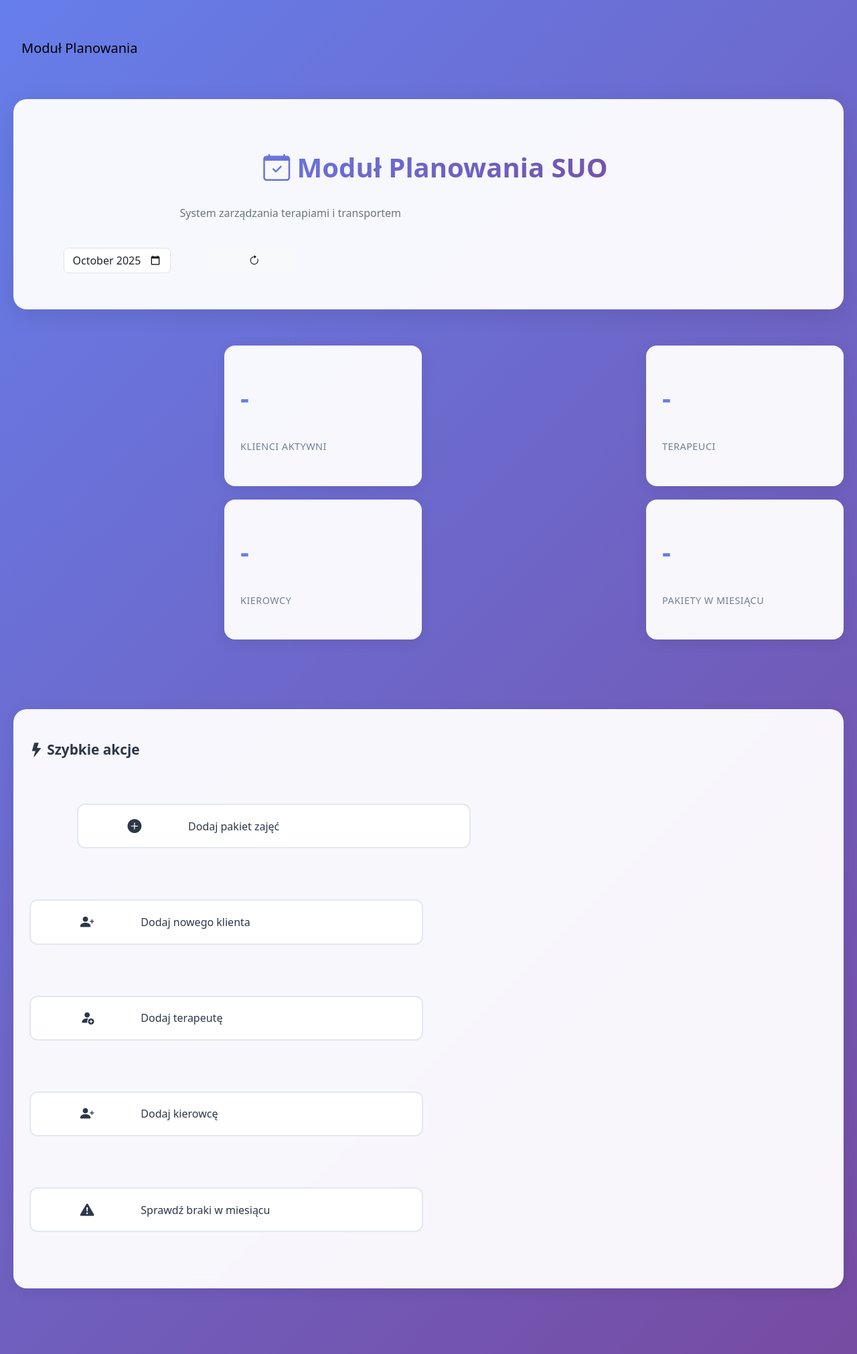
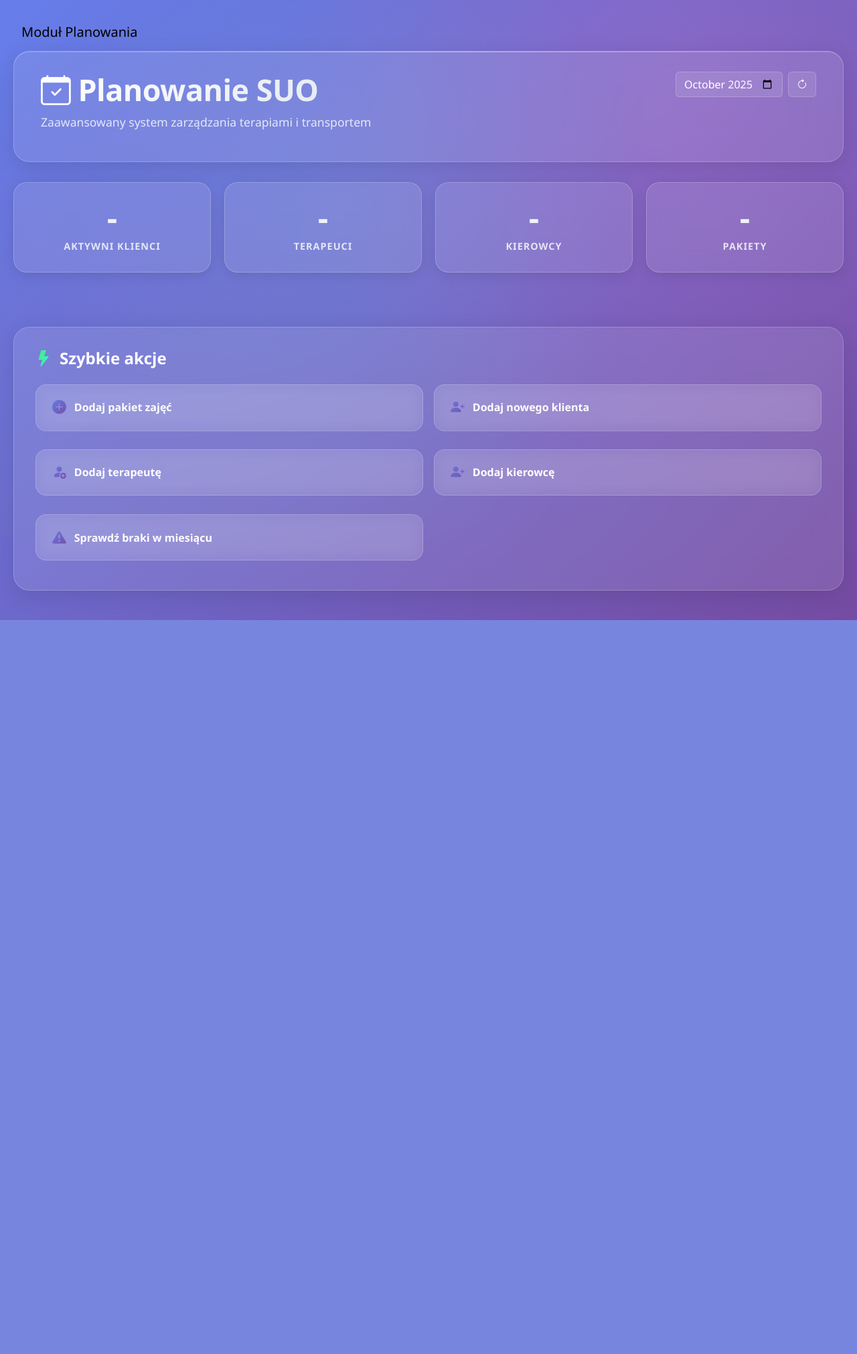
Before and after one commit to romloj/centrum, a Flask app: template templates/index.html in a window 1280 px wide. Shown: the whole page at 67% size. After the commit the page ends 926 px from the top, so only its background shows below. Run offline with Flask 3, Linux system fonts and the light colour scheme; the template is opened without the code that fills it, so the values that code supplies are empty; parts of the project's set-up code (start-up, migrations or seed data) failed here and were passed over; some libraries are stand-ins or nearby versions.

Commit message:
Update index.html

```diff
--- a/templates/index.html
+++ b/templates/index.html
@@ -7,68 +7,177 @@
   <link href="https://cdn.jsdelivr.net/npm/bootstrap@5.3.3/dist/css/bootstrap.min.css" rel="stylesheet">
   <link rel="stylesheet" href="https://cdn.jsdelivr.net/npm/bootstrap-icons@1.11.3/font/bootstrap-icons.min.css">
   <style>
+    :root {
+      --primary-gradient: linear-gradient(135deg, #667eea 0%, #764ba2 100%);
+      --secondary-gradient: linear-gradient(135deg, #f093fb 0%, #f5576c 100%);
+      --success-gradient: linear-gradient(135deg, #4facfe 0%, #00f2fe 100%);
+      --warning-gradient: linear-gradient(135deg, #43e97b 0%, #38f9d7 100%);
+      --glass-bg: rgba(255, 255, 255, 0.1);
+      --glass-border: rgba(255, 255, 255, 0.2);
+      --text-dark: #2d3748;
+      --text-light: #718096;
+    }
+
+    * {
+      margin: 0;
+      padding: 0;
+      box-sizing: border-box;
+    }
+
     body {
-      background: linear-gradient(135deg, #667eea 0%, #764ba2 100%);
+      background: var(--primary-gradient);
       min-height: 100vh;
+      font-family: 'Segoe UI', system-ui, -apple-system, sans-serif;
       padding: 20px;
+      position: relative;
+      overflow-x: hidden;
+    }
+
+    body::before {
+      content: '';
+      position: fixed;
+      top: 0;
+      left: 0;
+      width: 100%;
+      height: 100%;
+      background:
+        radial-gradient(circle at 20% 80%, rgba(120, 119, 198, 0.3) 0%, transparent 50%),
+        radial-gradient(circle at 80% 20%, rgba(255, 119, 198, 0.2) 0%, transparent 50%),
+        radial-gradient(circle at 40% 40%, rgba(120, 219, 255, 0.15) 0%, transparent 50%);
+      pointer-events: none;
+      z-index: -1;
     }
 
     .app-container {
       max-width: 1400px;
       margin: 0 auto;
+      position: relative;
     }
 
+    /* Nowy Header z Glassmorphism */
     .app-header {
-      background: rgba(255, 255, 255, 0.95);
-      backdrop-filter: blur(10px);
-      border-radius: 20px;
-      padding: 30px;
+      background: var(--glass-bg);
+      backdrop-filter: blur(20px);
+      border: 1px solid var(--glass-border);
+      border-radius: 24px;
+      padding: 30px 40px;
       margin-bottom: 30px;
-      box-shadow: 0 8px 32px rgba(0, 0, 0, 0.1);
+      box-shadow:
+        0 8px 32px rgba(0, 0, 0, 0.1),
+        inset 0 1px 0 rgba(255, 255, 255, 0.2);
+      position: relative;
+      overflow: hidden;
+    }
+
+    .app-header::before {
+      content: '';
+      position: absolute;
+      top: 0;
+      left: 0;
+      right: 0;
+      height: 1px;
+      background: linear-gradient(90deg, transparent, rgba(255,255,255,0.4), transparent);
     }
 
     .app-title {
-      font-size: 2.5rem;
-      font-weight: 700;
-      background: linear-gradient(135deg, #667eea 0%, #764ba2 100%);
+      font-size: 2.8rem;
+      font-weight: 800;
+      background: linear-gradient(135deg, #fff 0%, #e2e8f0 100%);
       -webkit-background-clip: text;
       -webkit-text-fill-color: transparent;
       margin: 0;
+      letter-spacing: -0.5px;
     }
 
     .app-subtitle {
-      color: #6c757d;
+      color: rgba(255, 255, 255, 0.8);
+      font-size: 1.1rem;
       margin-top: 8px;
+      font-weight: 400;
     }
 
+    /* Ulepszone Statystyki */
+    .stats-container {
+      display: grid;
+      grid-template-columns: repeat(auto-fit, minmax(240px, 1fr));
+      gap: 20px;
+      margin-bottom: 40px;
+    }
+
+    .stat-card {
+      background: var(--glass-bg);
+      backdrop-filter: blur(20px);
+      border: 1px solid var(--glass-border);
+      border-radius: 20px;
+      padding: 28px 24px;
+      text-align: center;
+      transition: all 0.3s ease;
+      position: relative;
+      overflow: hidden;
+      box-shadow: 0 4px 20px rgba(0, 0, 0, 0.1);
+    }
+
+    .stat-card::before {
+      content: '';
+      position: absolute;
+      top: 0;
+      left: -100%;
+      width: 100%;
+      height: 100%;
+      background: linear-gradient(90deg, transparent, rgba(255,255,255,0.1), transparent);
+      transition: left 0.6s;
+    }
+
+    .stat-card:hover::before {
+      left: 100%;
+    }
+
+    .stat-card:hover {
+      transform: translateY(-5px);
+      border-color: rgba(255, 255, 255, 0.3);
+    }
+
+    .stat-value {
+      font-size: 3rem;
+      font-weight: 800;
+      background: linear-gradient(135deg, #fff 0%, #e2e8f0 100%);
+      -webkit-background-clip: text;
+      -webkit-text-fill-color: transparent;
+      margin-bottom: 8px;
+      line-height: 1;
+    }
+
+    .stat-label {
+      color: rgba(255, 255, 255, 0.8);
+      font-size: 0.9rem;
+      text-transform: uppercase;
+      letter-spacing: 1px;
+      font-weight: 600;
+    }
+
+    /* Nowoczesny Grid Dashboard */
     .dashboard-grid {
-		  display: grid !important;
-		  grid-template-columns: repeat(auto-fill, minmax(300px, 1fr)) !important;
-		  gap: 20px !important;
-		  margin-bottom: 30px !important;
-		  align-items: stretch !important;
+      display: grid;
+      grid-template-columns: repeat(auto-fit, minmax(320px, 1fr));
+      gap: 24px;
+      margin-bottom: 40px;
     }
 
     .app-card {
-      background: rgba(255, 255, 255, 0.95) !important;
-      backdrop-filter: blur(10px) !important;
-      border-radius: 20px !important;
-      padding: 32px !important;
-      text-align: center !important;
-      cursor: pointer !important;
-      transition: all 0.3s cubic-bezier(0.4, 0, 0.2, 1) !important;
-      border: 2px solid transparent !important;
-      box-shadow: 0 4px 20px rgba(0, 0, 0, 0.08) !important;
-      position: relative !important;
-      overflow: hidden !important;
-      /* Dodatkowe zabezpieczenia */
-      float: none !important;
-      display: block !important;
-      width: auto !important;
-	  min-height: 220px !important;
-	  display: flex !important;
-	  flex-direction: column !important;
-	  justify-content: center !important;
+      background: var(--glass-bg);
+      backdrop-filter: blur(20px);
+      border: 1px solid var(--glass-border);
+      border-radius: 24px;
+      padding: 32px;
+      cursor: pointer;
+      transition: all 0.4s cubic-bezier(0.4, 0, 0.2, 1);
+      position: relative;
+      overflow: hidden;
+      min-height: 280px;
+      display: flex;
+      flex-direction: column;
+      justify-content: center;
+      box-shadow: 0 8px 32px rgba(0, 0, 0, 0.1);
     }
 
     .app-card::before {
@@ -83,237 +192,224 @@
       transition: opacity 0.3s;
     }
 
+    .app-card::after {
+      content: '';
+      position: absolute;
+      top: -50%;
+      left: -50%;
+      width: 200%;
+      height: 200%;
+      background: linear-gradient(45deg, transparent, rgba(255,255,255,0.1), transparent);
+      transform: rotate(45deg);
+      transition: all 0.6s;
+    }
+
     .app-card:hover {
-      transform: translateY(-8px) scale(1.02) !important;
-      box-shadow: 0 12px 40px rgba(102, 126, 234, 0.3) !important;
-      border-color: rgba(102, 126, 234, 0.3) !important;
+      transform: translateY(-8px) scale(1.02);
+      border-color: rgba(255, 255, 255, 0.4);
+      box-shadow:
+        0 20px 40px rgba(0, 0, 0, 0.15),
+        0 0 0 1px rgba(255, 255, 255, 0.1);
+    }
+
+    .app-card:hover::after {
+      left: 100%;
     }
 
     .app-card:hover::before {
       opacity: 1;
     }
 
-    .app-card:active {
-      transform: translateY(-4px) scale(1.01) !important;
-    }
-
     .card-icon {
       font-size: 3.5rem;
       margin-bottom: 20px;
-      background: linear-gradient(135deg, #667eea 0%, #764ba2 100%);
+      background: linear-gradient(135deg, #fff 0%, #e2e8f0 100%);
       -webkit-background-clip: text;
       -webkit-text-fill-color: transparent;
       position: relative;
-      z-index: 1;
+      z-index: 2;
     }
 
     .card-title {
       font-size: 1.5rem;
-      font-weight: 600;
-      color: #2d3748;
+      font-weight: 700;
+      color: white;
       margin-bottom: 12px;
       position: relative;
-      z-index: 1;
+      z-index: 2;
     }
 
     .card-description {
-      color: #718096;
+      color: rgba(255, 255, 255, 0.8);
       font-size: 0.95rem;
-      line-height: 1.5;
+      line-height: 1.6;
       position: relative;
-      z-index: 1;
+      z-index: 2;
     }
 
-    .stats-row {
-	  display: grid !important;
-	  grid-template-columns: repeat(4, 1fr) !important;
-	  gap: 20px !important;
-	  margin-bottom: 30px !important;
-	}
-
-    .stat-card {
-      background: rgba(255, 255, 255, 0.95);
-      backdrop-filter: blur(10px);
-      border-radius: 16px;
-      padding: 24px;
-      box-shadow: 0 4px 20px rgba(0, 0, 0, 0.08);
-    }
-
-    .stat-value {
-      font-size: 2.5rem;
+    .badge-status {
+      position: absolute;
+      top: 20px;
+      right: 20px;
+      padding: 8px 16px;
+      border-radius: 20px;
+      font-size: 0.75rem;
       font-weight: 700;
-      color: #667eea;
-      margin-bottom: 8px;
-    }
-
-    .stat-label {
-      color: #718096;
-      font-size: 0.9rem;
+      z-index: 3;
+      background: var(--success-gradient);
+      color: white;
       text-transform: uppercase;
       letter-spacing: 0.5px;
     }
 
+    /* Szybkie Akcje - Nowy Styl */
     .quick-actions {
-		  background: rgba(255, 255, 255, 0.95) !important;
-		  backdrop-filter: blur(10px) !important;
-		  border-radius: 20px !important;
-		  padding: 24px !important;
-		  box-shadow: 0 4px 20px rgba(0, 0, 0, 0.08) !important;
-		  margin-bottom: 30px !important;
+      background: var(--glass-bg);
+      backdrop-filter: blur(20px);
+      border: 1px solid var(--glass-border);
+      border-radius: 24px;
+      padding: 32px;
+      box-shadow: 0 8px 32px rgba(0, 0, 0, 0.1);
     }
 
     .quick-actions h3 {
-      font-size: 1.3rem;
-      font-weight: 600;
-      color: #2d3748;
-      margin-bottom: 20px;
-    }
-
-    .action-btn {
-      width: 100%;
-      padding: 16px;
-      border-radius: 12px;
-      border: 2px solid #e2e8f0;
-      background: white;
-      color: #2d3748;
-      font-weight: 500;
-      transition: all 0.2s;
-      margin-bottom: 12px;
+      font-size: 1.5rem;
+      font-weight: 700;
+      color: white;
+      margin-bottom: 24px;
       display: flex;
       align-items: center;
       gap: 12px;
     }
 
+    .quick-actions h3 i {
+      background: var(--warning-gradient);
+      -webkit-background-clip: text;
+      -webkit-text-fill-color: transparent;
+    }
+
+    .action-btn {
+      width: 100%;
+      padding: 18px 24px;
+      border-radius: 16px;
+      border: 1px solid var(--glass-border);
+      background: var(--glass-bg);
+      color: white;
+      font-weight: 600;
+      transition: all 0.3s ease;
+      margin-bottom: 12px;
+      display: flex;
+      align-items: center;
+      gap: 12px;
+      backdrop-filter: blur(10px);
+    }
+
     .action-btn:hover {
-      background: #667eea;
+      background: rgba(255, 255, 255, 0.15);
+      border-color: rgba(255, 255, 255, 0.3);
+      transform: translateX(8px);
       color: white;
-      border-color: #667eea;
-      transform: translateX(4px);
     }
 
     .action-btn i {
       font-size: 1.3rem;
-    }
-
-    .modal-content {
-        border-radius: 16px;
-        border: none;
-        box-shadow: 0 10px 40px rgba(0,0,0,0.1);
-    }
-
-    .offcanvas {
-        box-shadow: -5px 0 30px rgba(0,0,0,0.1);
-    }
-
-    .btn-lg {
-        padding: 12px 20px;
-        font-size: 1.1rem;
+      background: var(--primary-gradient);
+      -webkit-background-clip: text;
+      -webkit-text-fill-color: transparent;
     }
 
     /* Responsywność */
     @media (max-width: 1200px) {
-		  .stats-row {
-		    grid-template-columns: repeat(2, 1fr) !important;
+      .dashboard-grid {
+        grid-template-columns: repeat(2, 1fr);
+      }
+
+      .stats-container {
+        grid-template-columns: repeat(2, 1fr);
+      }
+    }
+
+    @media (max-width: 768px) {
+      .app-title {
+        font-size: 2.2rem;
       }
 
       .dashboard-grid {
-		    grid-template-columns: repeat(2, 1fr) !important;
+        grid-template-columns: 1fr;
+      }
+
+      .stats-container {
+        grid-template-columns: 1fr;
+      }
+
+      .app-header {
+        padding: 24px;
+      }
+
+      .card-icon {
+        font-size: 2.8rem;
       }
     }
 
-
-   @media (max-width: 768px) {
-	  .stats-row {
-	    grid-template-columns: 1fr !important;
+    /* Animacje */
+    @keyframes fadeInUp {
+      from {
+        opacity: 0;
+        transform: translateY(30px);
       }
-
-
-
-     .dashboard-grid {
-	  display: grid !important;
-	  grid-template-columns: repeat(auto-fit, minmax(300px, 1fr)) !important;
-	  gap: 20px !important;
-	  margin-bottom: 30px !important;
-	}
-
-      .card-icon {
-        font-size: 2.5rem;
+      to {
+        opacity: 1;
+        transform: translateY(0);
       }
     }
 
-    .badge-status {
-      position: absolute;
-      top: 16px;
-      right: 16px;
-      padding: 6px 12px;
-      border-radius: 20px;
-      font-size: 0.75rem;
-      font-weight: 600;
-      z-index: 2;
+    .app-card, .stat-card, .quick-actions {
+      animation: fadeInUp 0.6s ease-out;
     }
 
-    .loading-spinner {
-      text-align: center;
-      padding: 40px;
-    }
-
-    a.card-link {
-        display: block;
-        text-decoration: none;
-        color: inherit;
-        transition: transform 0.12s ease, box-shadow 0.12s ease;
-    }
-
-    a.card-link:hover {
-        color: inherit;
-        transform: translateY(-2px);
-    }
-
-    a.card-link:hover .start-card {
-        box-shadow: 0 0.5rem 1.25rem rgba(0,0,0,0.08);
-    }
-
-    .start-card {
-        border-radius: 16px;
-        border: 1px solid rgba(0,0,0,0.125);
-        transition: box-shadow 0.12s ease;
-    }
-
-    /* DODATKOWE ZABEZPIECZENIA DLA GRID */
-    .dashboard-grid {
-        /* Reset potencjalnych konfliktów */
-        float: none !important;
-        clear: none !important;
-        position: static !important;
-        width: 100% !important;
-        height: auto !important;
-    }
+    .app-card:nth-child(2) { animation-delay: 0.1s; }
+    .app-card:nth-child(3) { animation-delay: 0.2s; }
+    .app-card:nth-child(4) { animation-delay: 0.3s; }
+    .app-card:nth-child(5) { animation-delay: 0.4s; }
+    .app-card:nth-child(6) { animation-delay: 0.5s; }
   </style>
 </head>
 <body>
   {% include 'navbar.html' %}
   <div class="app-container">
+
+    <!-- Nowy Header -->
     <div class="app-header">
       <div class="d-flex justify-content-between align-items-start flex-wrap gap-3">
         <div>
           <h1 class="app-title">
-            <i class="bi bi-calendar-check"></i> Moduł Planowania SUO
+            <i class="bi bi-calendar-check"></i> Planowanie SUO
           </h1>
-          <p class="app-subtitle mb-0">System zarządzania terapiami i transportem</p>
+          <p class="app-subtitle">Zaawansowany system zarządzania terapiami i transportem</p>
         </div>
         <div class="d-flex gap-2">
-          <input type="month" class="form-control" id="monthFilter" style="max-width: 160px;">
-          <button class="btn btn-light" onclick="location.reload()">
+          <input type="month" class="form-control" id="monthFilter" style="
+            background: var(--glass-bg);
+            border: 1px solid var(--glass-border);
+            color: white;
+            max-width: 160px;
+          ">
+          <button class="btn" onclick="location.reload()" style="
+            background: var(--glass-bg);
+            border: 1px solid var(--glass-border);
+            color: white;
+          ">
             <i class="bi bi-arrow-clockwise"></i>
           </button>
         </div>
       </div>
     </div>
 
-        <div class="stats-row" id="statsRow">
+    <!-- Nowe Statystyki -->
+    <div class="stats-container" id="statsRow">
       <div class="stat-card">
         <div class="stat-value" id="clientsCount">-</div>
-        <div class="stat-label">Klienci aktywni</div>
+        <div class="stat-label">Aktywni Klienci</div>
       </div>
       <div class="stat-card">
         <div class="stat-value" id="therapistsCount">-</div>
@@ -325,14 +421,15 @@
       </div>
       <div class="stat-card">
         <div class="stat-value" id="packagesCount">-</div>
-        <div class="stat-label">Pakiety w miesiącu</div>
+        <div class="stat-label">Pakiety</div>
       </div>
     </div>
 
+    <!-- Dashboard Grid -->
     <div class="dashboard-grid">
       {% if is_admin or therapist_id %}
       <div class="app-card" onclick="navigateTo('{{ url_for('clients_page') }}')">
-    <span class="badge bg-success badge-status">Aktywne</span>
+        <span class="badge-status">Aktywne</span>
         <i class="bi bi-people-fill card-icon"></i>
         <h2 class="card-title">Klienci</h2>
         <p class="card-description">
@@ -341,7 +438,7 @@
       </div>
       {% endif %}
 
-  {% if is_admin or therapist_id %}  <!-- DODAJ TEN WARUNEK -->
+      {% if is_admin or therapist_id %}
       <div class="app-card" onclick="navigateTo('{{ url_for('schedule_page') }}')">
         <i class="bi bi-heart-pulse-fill card-icon"></i>
         <h2 class="card-title">Grafik Terapeutów</h2>
@@ -349,7 +446,7 @@
           Przeglądaj grafiki, dodawaj terapeutów i planuj zajęcia
         </p>
       </div>
-  {% endif %}  <!-- ZAMKNIJ WARUNEK -->
+      {% endif %}
 
       {% if is_admin or driver_id %}
       <div class="app-card" onclick="navigateTo('{{ url_for('driver_schedule_page') }}')">
@@ -373,7 +470,7 @@
 
       {% if is_admin or therapist_id %}
       <div class="app-card" onclick="navigateTo('{{ url_for('tus_page') }}')">
-    <span class="badge bg-info badge-status">Grupy</span>
+        <span class="badge-status" style="background: var(--secondary-gradient);">Grupy</span>
         <i class="bi bi-star-fill card-icon"></i>
         <h2 class="card-title">Moduł TUS</h2>
         <p class="card-description">
@@ -384,7 +481,7 @@
 
       {% if is_admin or therapist_id %}
       <div class="app-card" onclick="navigateTo('{{ url_for('manager_page') }}')">
-    <span class="badge bg-warning badge-status">Menadżer</span>
+        <span class="badge-status" style="background: var(--warning-gradient);">Menadżer</span>
         <i class="bi bi-file-earmark-medical card-icon"></i>
         <h2 class="card-title">Menadżer</h2>
         <p class="card-description">
@@ -404,6 +501,7 @@
       {% endif %}
     </div>
 
+    <!-- Szybkie Akcje -->
     <div class="quick-actions">
       <h3><i class="bi bi-lightning-fill"></i> Szybkie akcje</h3>
       <div class="row g-3">
@@ -547,6 +645,8 @@
           <h5 class="modal-title">Braki w miesiącu</h5>
           <button type="button" class="btn-close" data-bs-dismiss="modal"></button>
         </div>
+
+
         <div class="modal-body" id="gapsContent">
           <div class="text-center py-4">
             <div class="spinner-border" role="status"></div>
```
Lines whose indentation alone changed are shown as unchanged.
